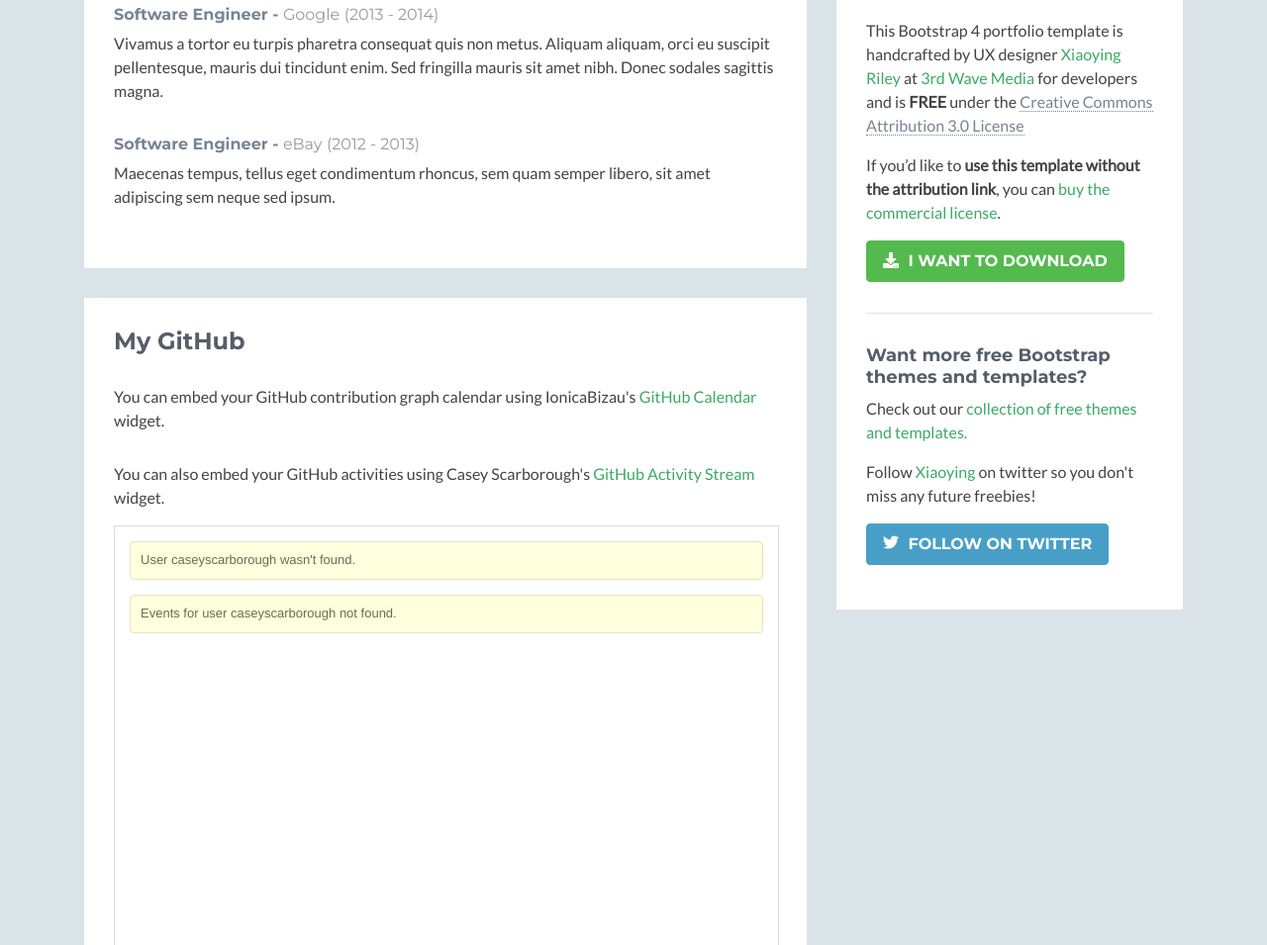
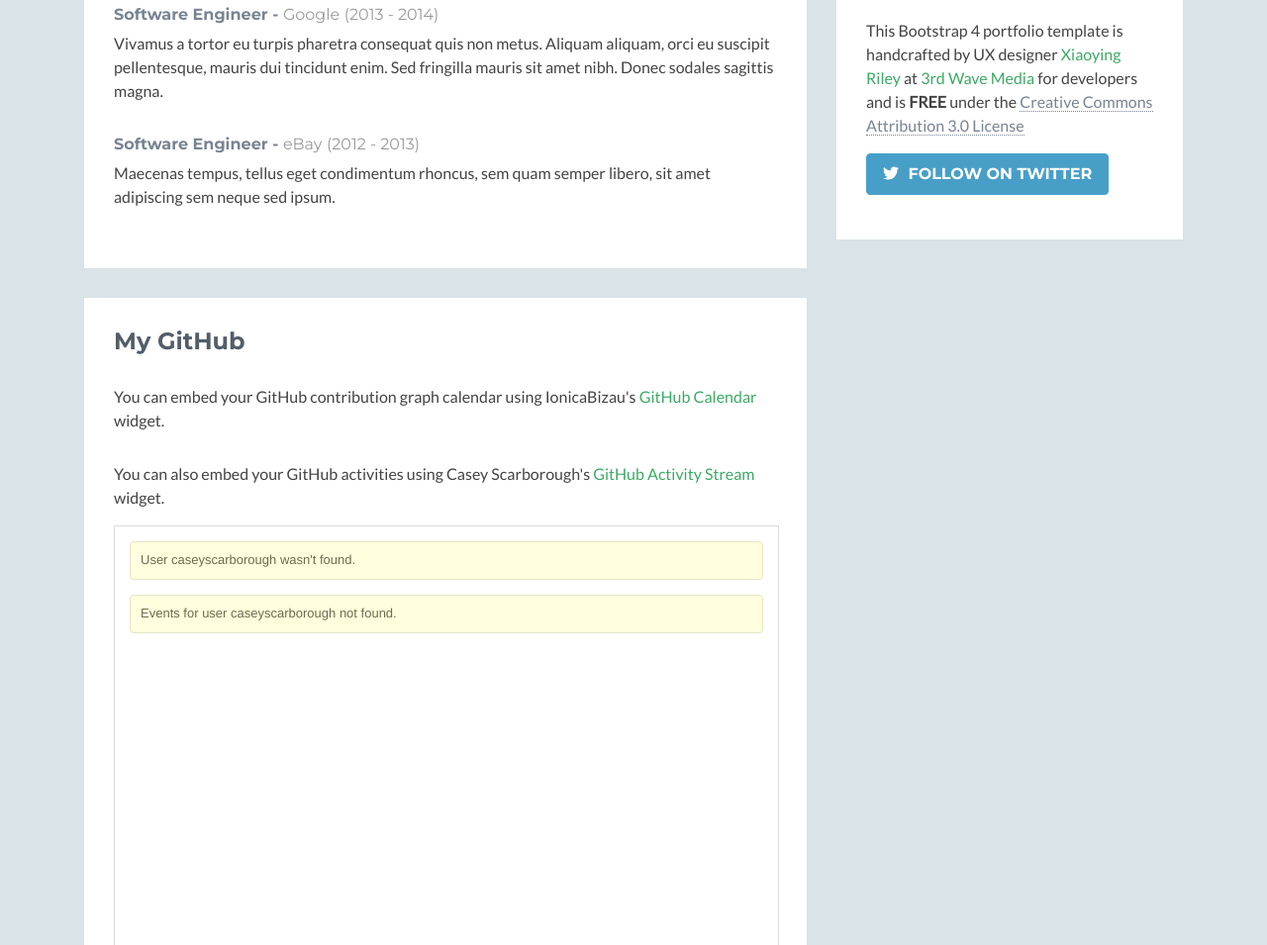
Before and after one commit to sinha-kirti/sinha-kirti.github.io, a plain HTML site: page index.html in a window 1280 px wide. Shown: the part 3210-4165 px from the top of the page at 99% size. Drawn offline with nearby package versions, Linux system fonts and the light colour scheme; no server answers; some icons are missing.

Commit message:
Change part - 1.1

```diff
--- a/index.html
+++ b/index.html
@@ -378,15 +378,7 @@
                             <hr/>
 
                              <p class="pt-2">This Bootstrap 4 portfolio template is handcrafted by UX designer <a href="https://twitter.com/3rdwave_themes" target="_blank">Xiaoying Riley</a> at <a href="https://themes.3rdwavemedia.com/" target="_blank">3rd Wave Media</a> for developers and is <strong>FREE</strong> under the <a class="dotted-link" href="https://creativecommons.org/licenses/by/3.0/" target="_blank">Creative Commons Attribution 3.0 License</a></p>
-                             <p>If you’d like to <strong>use this template without the attribution link</strong>, you can <a href="https://themes.3rdwavemedia.com/bootstrap-templates/resume/free-bootstrap-portfolio-theme-for-web-developers/" target="_blank">buy the commercial license</a>.</p>
-
-                             <a class="btn btn-cta-primary btn-download" href="https://themes.3rdwavemedia.com/bootstrap-templates/resume/free-bootstrap-portfolio-theme-for-web-developers/" target="_blank"><i class="fas fa-download"></i> I want to download</a>
-                            <hr/>
-                            <h5 class="subheading pt-3">Want more free Bootstrap themes and templates?</h5>
-                            <p>Check out our <a href="https://themes.3rdwavemedia.com/bootstrap-templates/free/">collection of free themes and templates.</a></p>
-                            <p>Follow <a href="https://twitter.com/3rdwave_themes" target="_blank">Xiaoying</a> on twitter so you don't miss any future freebies!</p>
-
-                            <a class="btn btn-cta-secondary btn-follow" href="https://twitter.com/3rdwave_themes" target="_blank"><i class="fab fa-twitter"></i> Follow on twitter</a>
+       <a class="btn btn-cta-secondary btn-follow" href="https://twitter.com/S1_Kirti" target="_blank"><i class="fab fa-twitter"></i> Follow on twitter</a>
 
                         </div><!--//content-->
                     </div><!--//section-inner-->
@@ -399,7 +391,7 @@
     <!-- ******FOOTER****** -->
     <footer class="footer">
         <div class="container text-center">
-                <!--/* This template is released under the Creative Commons Attribution 3.0 License. Please keep the attrib ution link below when using for your own project. Thank you for your support. :) If you'd like to use the template without the attribution, you can check out our commercial license options via our website: themes.3rdwavemedia.com */-->
+                <!--/* This template is released under the Creative Commons Attribution 3.0 License. Please keep the attribution link below when using for your own project. Thank you for your support. :) If you'd like to use the template without the attribution, you can check out our commercial license options via our website: themes.3rdwavemedia.com */-->
                 <small class="copyright">Designed with <i class="fas fa-heart"></i> by <a href="https://themes.3rdwavemedia.com" target="_blank">Xiaoying Riley</a> for developers</small>
         </div><!--//container-->
     </footer><!--//footer-->
```
